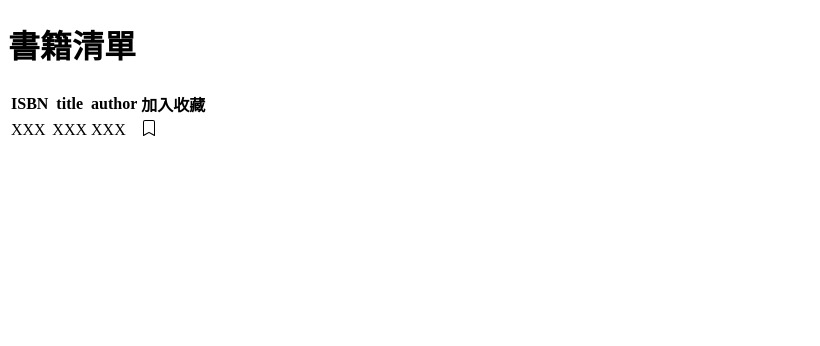
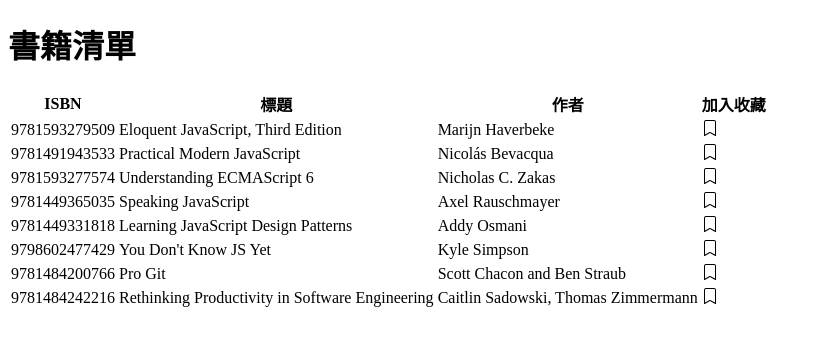
Before and after one commit to eyesofkids/react-mli-com, a Next.js app in the folder course/: page /ch-04-state/book-list in a window 1280 px wide. Shown: the top 346 px of the page, without its empty margins (0-820 px from the left). Built offline with nearby package versions, Linux system fonts and the light colour scheme.

Commit message:
練習4-books資料擴充布林值屬性作法

```diff
--- a/course/app/ch-04-state/book-list/page.js
+++ b/course/app/ch-04-state/book-list/page.js
@@ -12,6 +12,27 @@
 import bookmarkIcon from './_icons/bookmark.svg'
 
 export default function BookListPage() {
+  // 擴充原本的資料多一個屬性來代表是否有加入收藏(布林值，預設為false)
+  const initState = data.map((v) => {
+    return { ...v, bookmark: false }
+  })
+
+  // 宣告狀態
+  const [books, setBooks] = useState(initState)
+
+  // 處理點按事件
+  const handleToggleBookmark = (bookIsbn) => {
+    const nextBooks = books.map((book) => {
+      // 如果找到isbn為booksIsbn的成員，則作bookmark屬性的反相
+      if (book.isbn === bookIsbn) return { ...book, bookmark: !book.bookmark }
+      // 其它物件直接返回
+      else return book
+    })
+
+    // 3
+    setBooks(nextBooks)
+  }
+
   return (
     <>
       <h1>書籍清單</h1>
@@ -19,20 +40,30 @@
         <thead>
           <tr>
             <th>ISBN</th>
-            <th>title</th>
-            <th>author</th>
+            <th>標題</th>
+            <th>作者</th>
             <th>加入收藏</th>
           </tr>
         </thead>
         <tbody>
-          <tr>
-            <td>XXX</td>
-            <td>XXX</td>
-            <td>XXX</td>
-            <td>
-              <Image src={bookmarkIcon} alt="" />
-            </td>
-          </tr>
+          {books.map((book) => {
+            return (
+              <tr key={book.isbn}>
+                <td>{book.isbn}</td>
+                <td>{book.title}</td>
+                <td>{book.author}</td>
+                <td>
+                  <Image
+                    onClick={() => {
+                      handleToggleBookmark(book.isbn)
+                    }}
+                    src={book.bookmark ? bookmarkIconFill : bookmarkIcon}
+                    alt=""
+                  />
+                </td>
+              </tr>
+            )
+          })}
         </tbody>
       </table>
     </>
```
